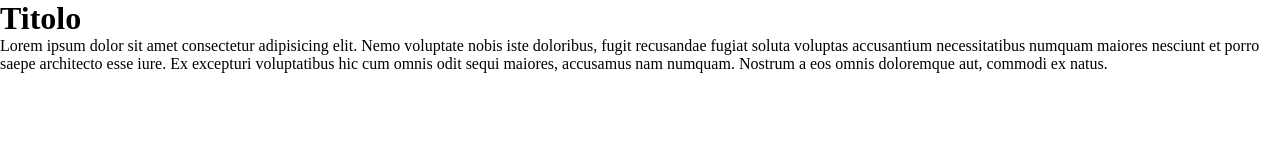
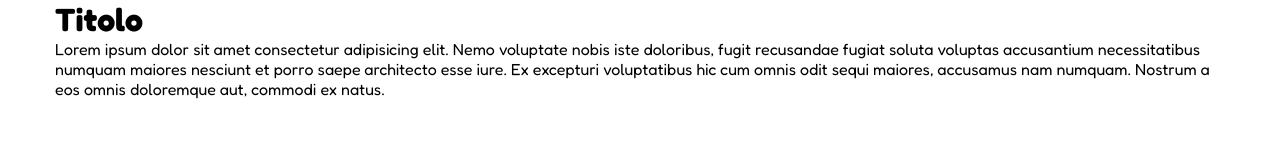
Before and after one commit to smschn/html-css-float-cards, a plain HTML site: page index.html in a window 1280 px wide. Drawn offline with Linux system fonts and the light colour scheme.

Commit message:
Added font style and main section margin

```diff
--- a/css/style.css
+++ b/css/style.css
@@ -2,8 +2,18 @@
     margin: 0;
     padding: 0;
     box-sizing: border-box;
+    font-family: 'Fredoka', sans-serif;
 }
 
 body {
     background-color: #fff;
 }
+
+main {
+    max-width: 1170px;
+    margin: auto;
+}
+
+.title {
+
+}
--- a/index.html
+++ b/index.html
@@ -6,6 +6,9 @@
         <meta name="viewport" content="width=device-width, initial-scale=1.0">
         <title>Team</title>
         <link rel="stylesheet" href="css/style.css">
+        <link rel="preconnect" href="https://fonts.googleapis.com">
+        <link rel="preconnect" href="https://fonts.gstatic.com" crossorigin>
+        <link href="https://fonts.googleapis.com/css2?family=Fredoka:wght@300;400;500;600;700&display=swap" rel="stylesheet">
     </head>
 
     <body>
```
